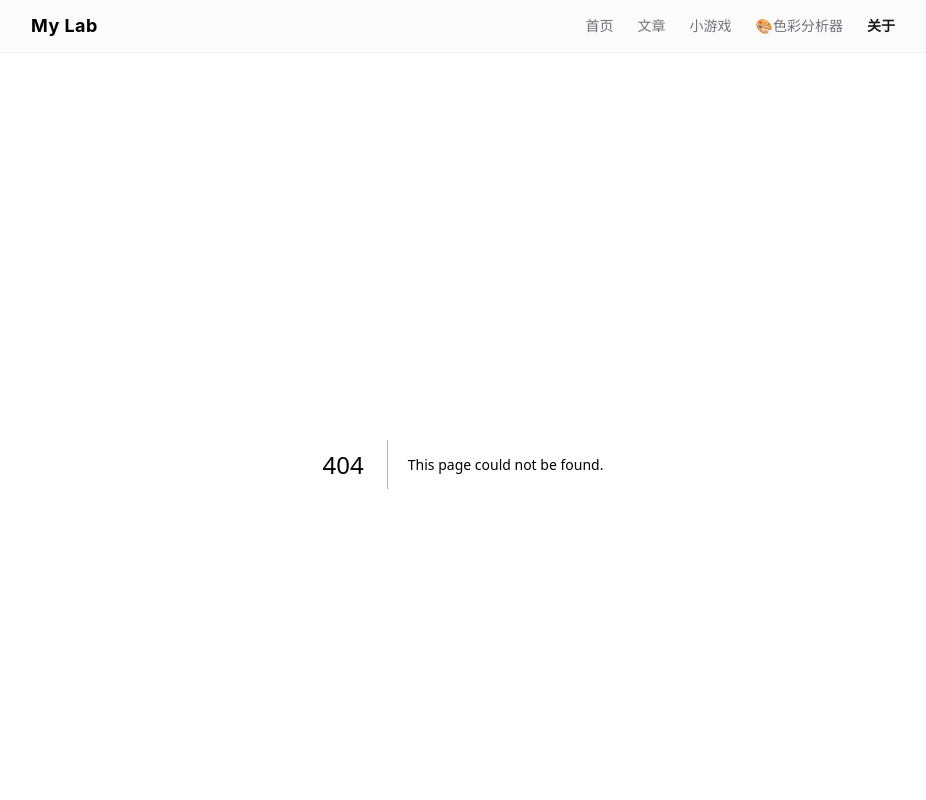
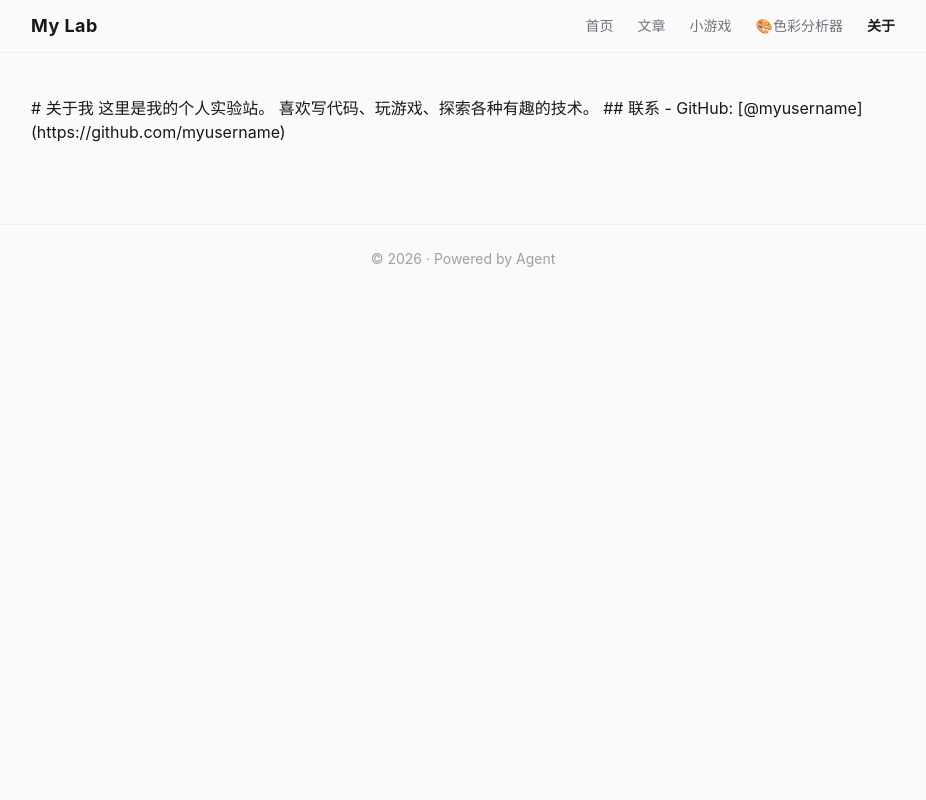
Before and after one commit to Dusk-Hermit/my-site, a Next.js app: page /about in a window 1280 px wide. Before the commit this address had no page. Shown: the top 800 px of the page, without its empty margins (177-1103 px from the left). Built offline with nearby package versions, Linux system fonts and the light colour scheme.

Commit message:
feat: add about page with mdx content

```diff
--- /dev/null
+++ b/content/about.mdx
@@ -0,0 +1,9 @@
+# 关于我
+
+这里是我的个人实验站。
+
+喜欢写代码、玩游戏、探索各种有趣的技术。
+
+## 联系
+
+- GitHub: [@myusername](https://github.com/myusername)
--- /dev/null
+++ b/src/app/about/page.tsx
@@ -0,0 +1,7 @@
+import fs from "fs";
+import path from "path";
+
+export default function AboutPage() {
+  const raw = fs.readFileSync(path.join(process.cwd(), "content", "about.mdx"), "utf-8");
+  return <article className="prose prose-zinc max-w-none py-8"><div dangerouslySetInnerHTML={{ __html: raw }} /></article>;
+}
```
